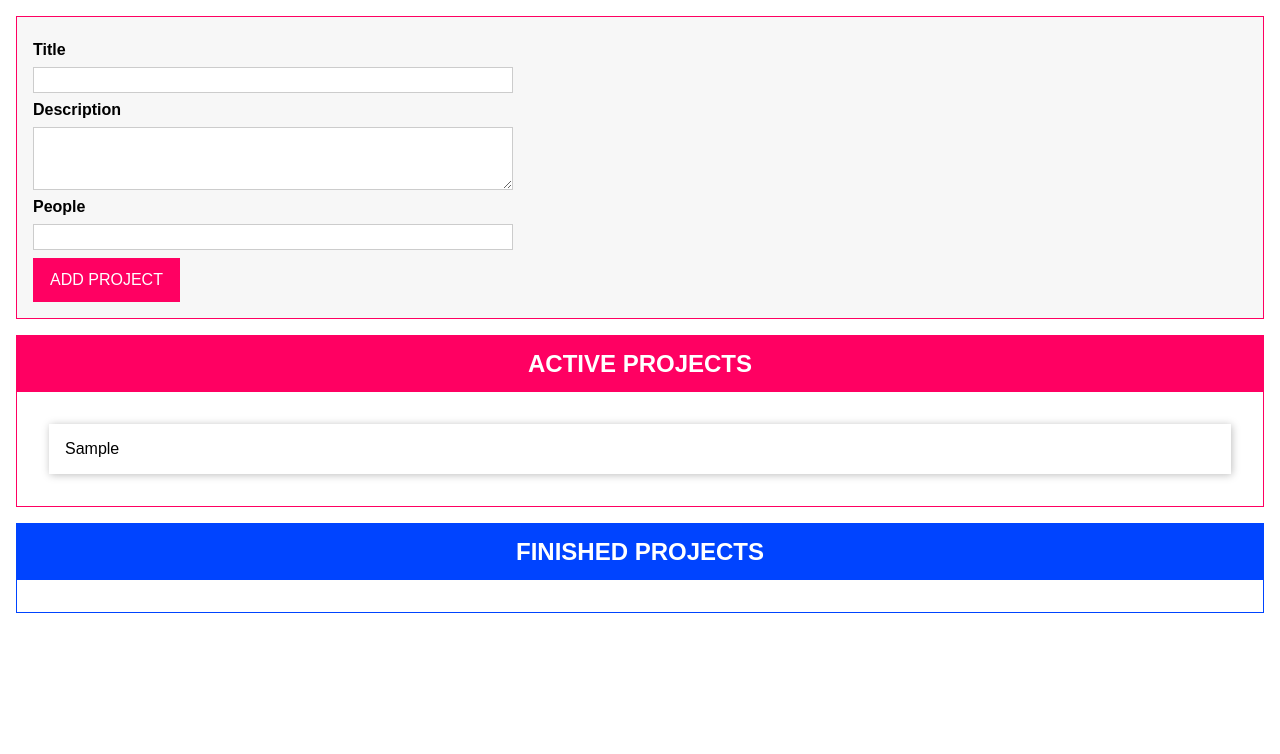
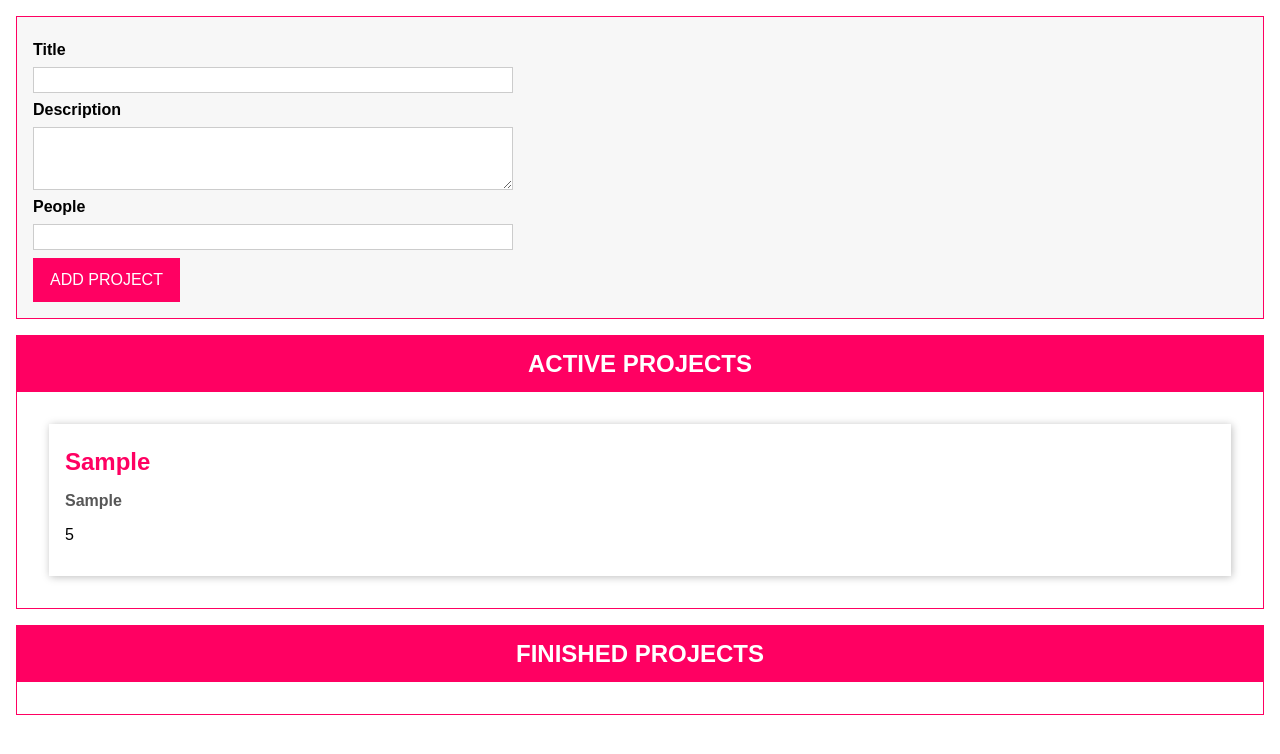
Before and after one commit to gromen/drag-n-drop, a website with bundled scripts: page index.html in a window 1280 px wide. Both pictures are taken after typing "Sample", "Sample", "5" into the empty fields and a click on the button "ADD PROJECT". Built offline with nearby package versions, Linux system fonts and the light colour scheme.

Commit message:
feat(ProjectListItem): render project item with a class

```diff
--- a/index.html
+++ b/index.html
@@ -27,7 +27,11 @@
       </form>
     </template>
     <template id="single-project">
-      <li></li>
+      <li>
+        <h2></h2>
+        <h3></h3>
+        <p></p>
+      </li>
     </template>
     <template id="project-list">
       <section class="projects">
--- a/src/app.css
+++ b/src/app.css
@@ -119,7 +119,7 @@ button:active {
   background: #d6e1ff;
 }
 
-.user-input {
+#user-input {
   margin: 1rem;
   padding: 1rem;
   border: 1px solid #ff0062;
--- a/src/app.ts
+++ b/src/app.ts
@@ -80,7 +80,7 @@ abstract class Component<T extends HTMLElement, U extends HTMLElement> {
         const importedNode = document.importNode(this.elementTemplate.content, true);
         this.element = importedNode.firstElementChild as U;
         if (idElement) {
-            this.element.classList.add(idElement)
+            this.element.id = idElement;
         }
         this.render(insertAtStart)
     }
@@ -119,15 +119,39 @@ class ProjectList extends Component<HTMLDivElement, HTMLElement>{
 
     renderContent() {
         this.element.querySelector('h2')!.textContent = `${this.type} projects`.toUpperCase();
+        this.element.querySelector('ul')!.id = `projects-${this.type}-list`;
     }
 
     renderProjects() {
-        const elementList = document.querySelector(`.projects--${this.type} ul`)!;
-        const elementListItem = document.createElement('li')
+        const listElement = document.getElementById(`projects-${this.type}-list`)!;
+        listElement.innerHTML = '';
+
         for (const project of this.projects) {
-            elementListItem.textContent = project.title;
-            elementList.appendChild(elementListItem);
+            new ProjectListItem(this.element.querySelector('ul')!.id, project)
         }
+    }
+}
+
+class ProjectListItem extends Component<HTMLUListElement, HTMLLIElement> {
+    private project: Project;
+
+    constructor(idHost: string, project: Project) {
+        super('single-project', idHost, false, project.id);
+
+        this.project = project;
+
+        this.configure();
+        this.renderContent();
+    }
+
+    configure() {
+        console.log(this.element)
+
+    }
+    renderContent() {
+        this.element.querySelector('h2')!.textContent = this.project.title;
+        this.element.querySelector('h3')!.textContent = this.project.description;
+        this.element.querySelector('p')!.textContent = this.project.people.toString();
     }
 }
 
```
